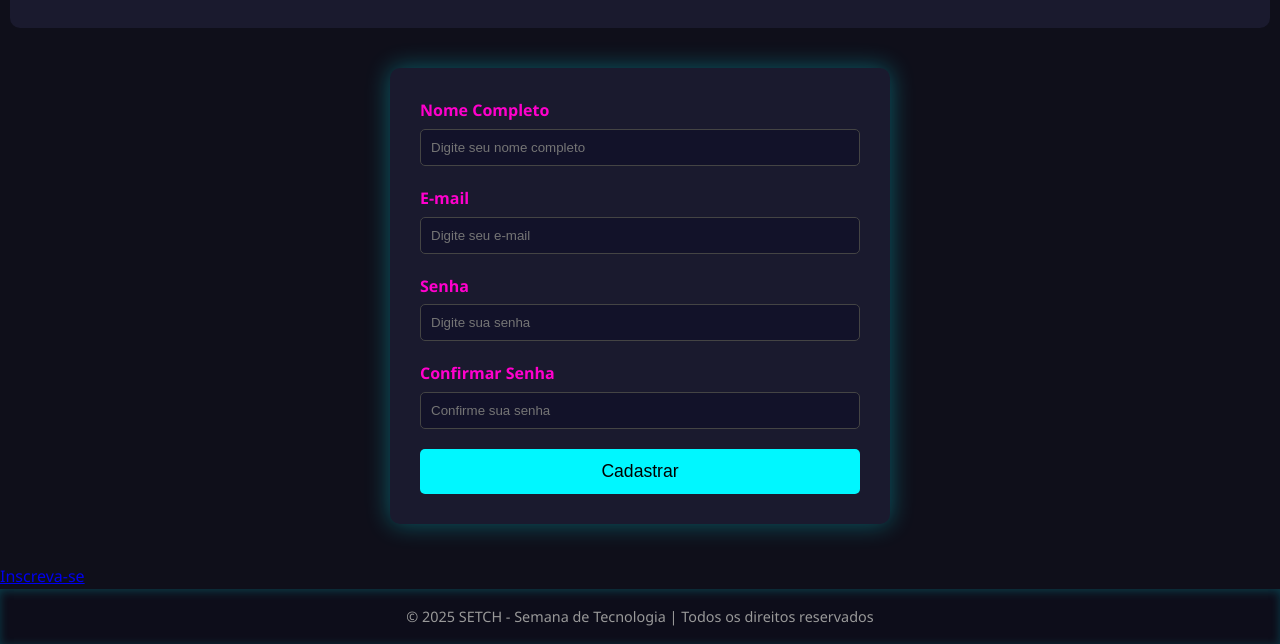
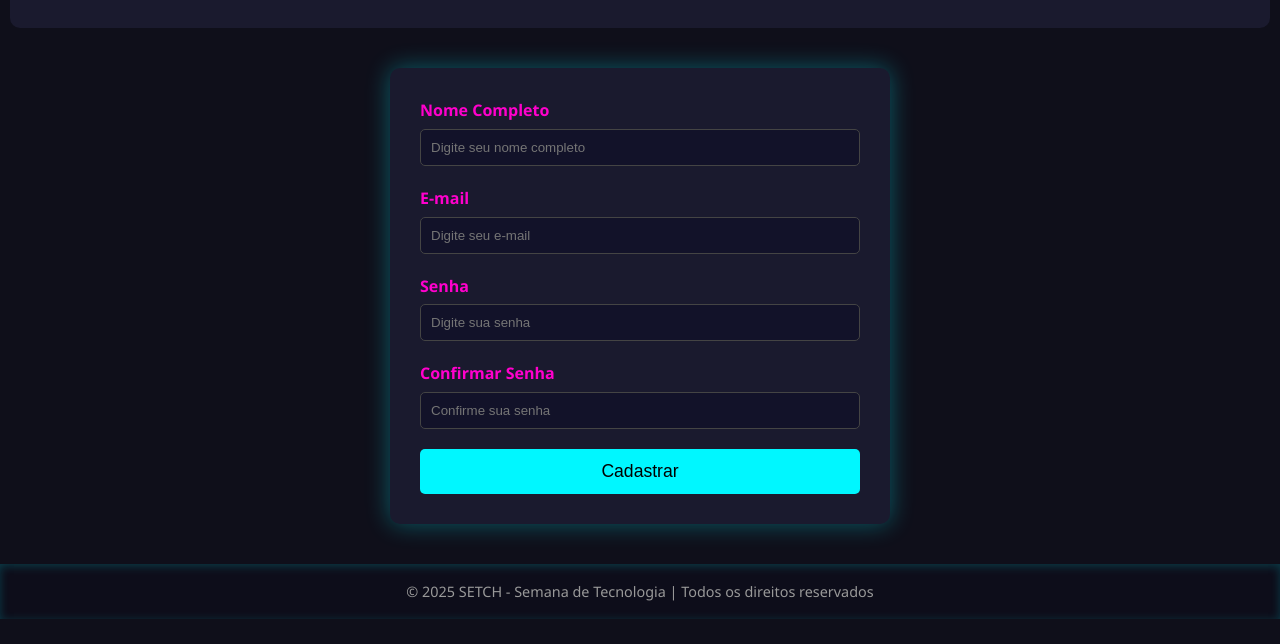
Before and after one commit to OAdrielTomaz/Layout, a plain HTML site: page Index.html in a window 1280 px wide. Shown: the part 957-1601 px from the top of the page. After the commit the page ends 1576 px from the top, so only its background shows below. Drawn offline with Linux system fonts and the light colour scheme.

Commit message:
Update Index.html

```diff
--- a/Index.html
+++ b/Index.html
@@ -65,9 +65,6 @@
     </form>
   </section>
 
-  <!-- Botão Flutuante -->
-  <a href="#formulario" class="floating-button">Inscreva-se</a>
-
   <!-- Rodapé -->
   <footer>
     <p>&copy; 2025 SETCH - Semana de Tecnologia | Todos os direitos reservados</p>
```
